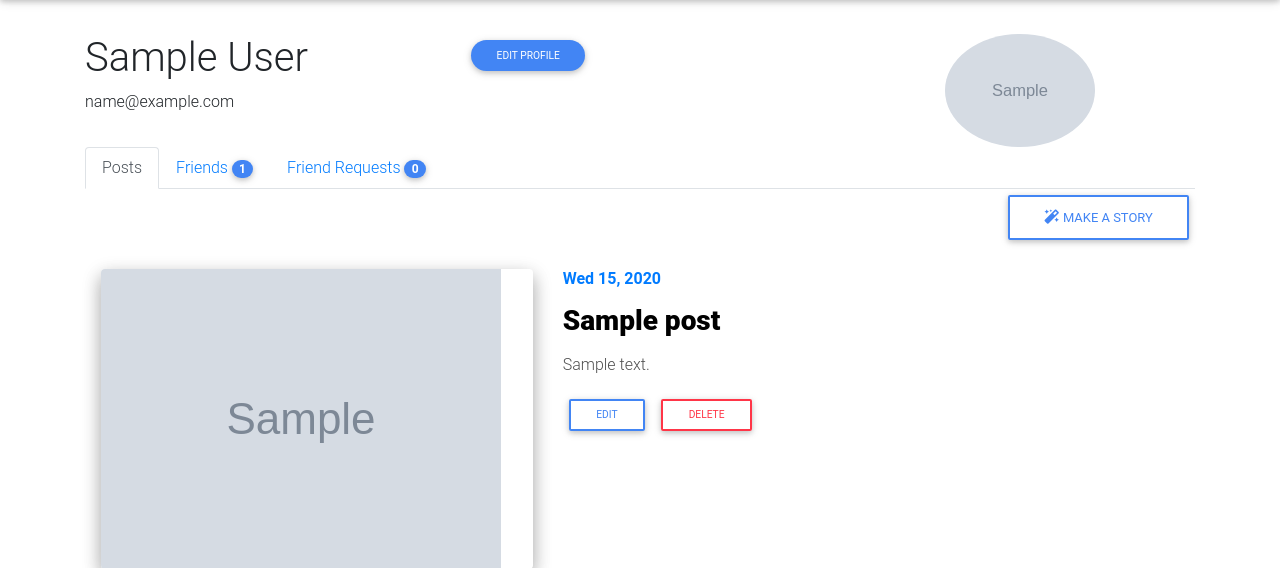
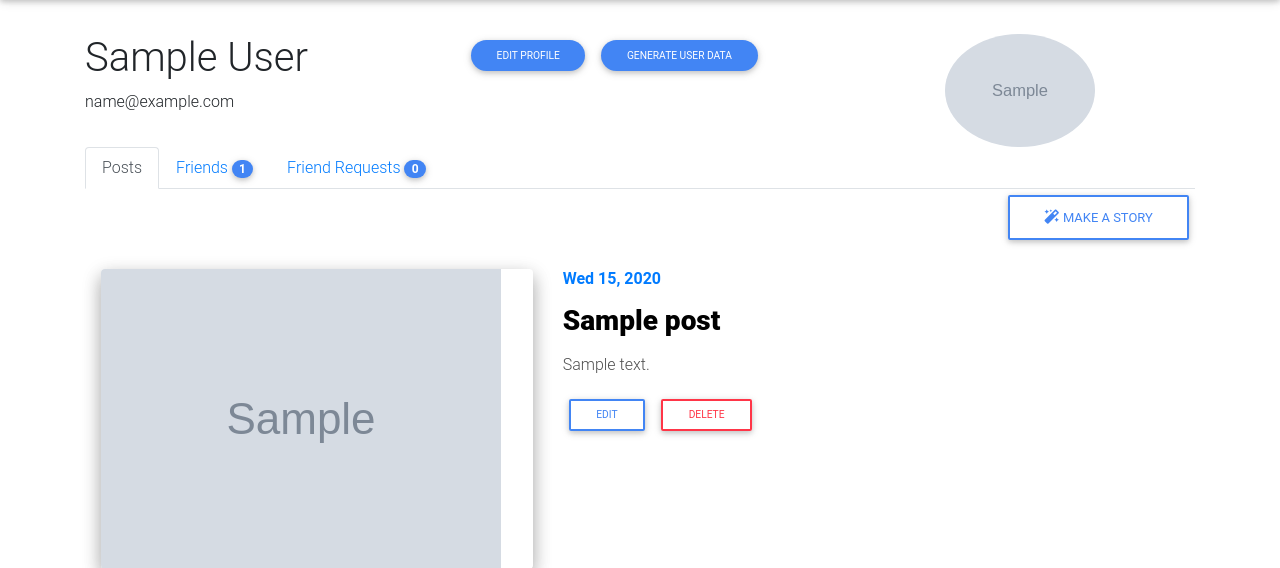
Before and after one commit to Lester016/Reverie, a Flask app: template app/templates/user-profile.html in a window 1280 px wide. Shown: the part 66-634 px from the top of the page. Run offline with Flask 3, Linux system fonts and the light colour scheme; a user stored in the database is signed in; tables that the repository leaves empty hold one stand-in row (values such as "Sample post"); the template is opened without the code that fills it: values that come from a table or form of the project are taken from there, most other values are stand-ins (such as "Sample title", 1, 10 or a date in 2020); grey boxes marked "Sample" are stand-in pictures; some libraries are stand-ins or nearby versions; some web fonts are replaced.

Commit message:
Add generate user-profile btn

```diff
--- a/app/templates/user-profile.html
+++ b/app/templates/user-profile.html
@@ -56,6 +56,10 @@
             {% else %}
                 <a href="{{ url_for('users.profile_update') }}" class="btn btn-primary btn-rounded btn-sm">Edit
                     Profile</a>
+                <a href="{{ url_for('main.pdf_template', email=current_user.Email) }}"
+                    class="btn btn-primary btn-rounded btn-sm">Generate User
+                    Data
+                </a>
             {% endif %}
         </div>
         <div class="col-sm">
```
